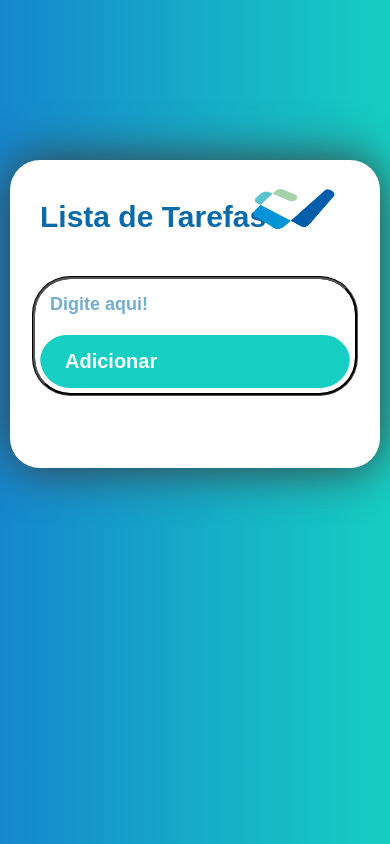
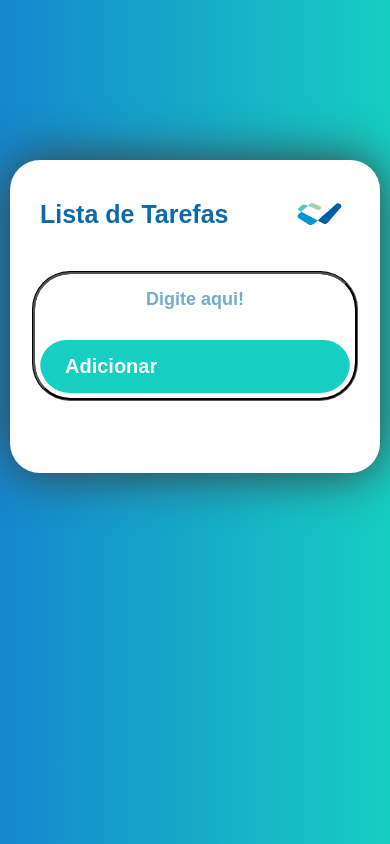
Before and after one commit to lleandrogon/lista-de-tarefas-desenvolve, a plain HTML site: page index.html in a window 390 px wide. Drawn offline with Linux system fonts and the light colour scheme.

Commit message:
Update style.css

```diff
--- a/style.css
+++ b/style.css
@@ -141,12 +141,32 @@ ul li.marcado span:hover {
 }
 
 @media (max-width: 600px) {
+    h2 {
+        font-size: 25px;
+    }
+
+    h2 img {
+        padding-left: 40px;
+        width: 100px;
+    }
+
     .input {
         flex-direction: column;
         align-items: stretch;
     }
 
     input {
+        flex: 1;
         margin-bottom: 10px;
     }
+
+    input::placeholder {
+        text-align: center;
+    }
+
+    button {
+        flex: 0 0 100%;
+        border-radius: 30px;
+        margin-top: 10px;
+    }
 }
```
